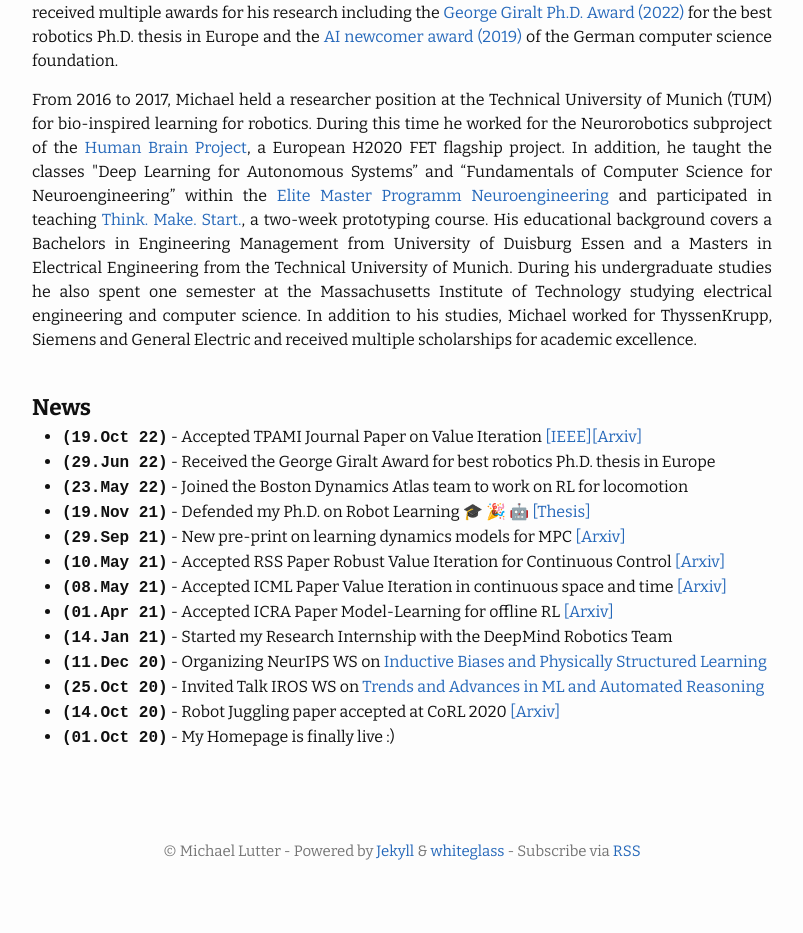
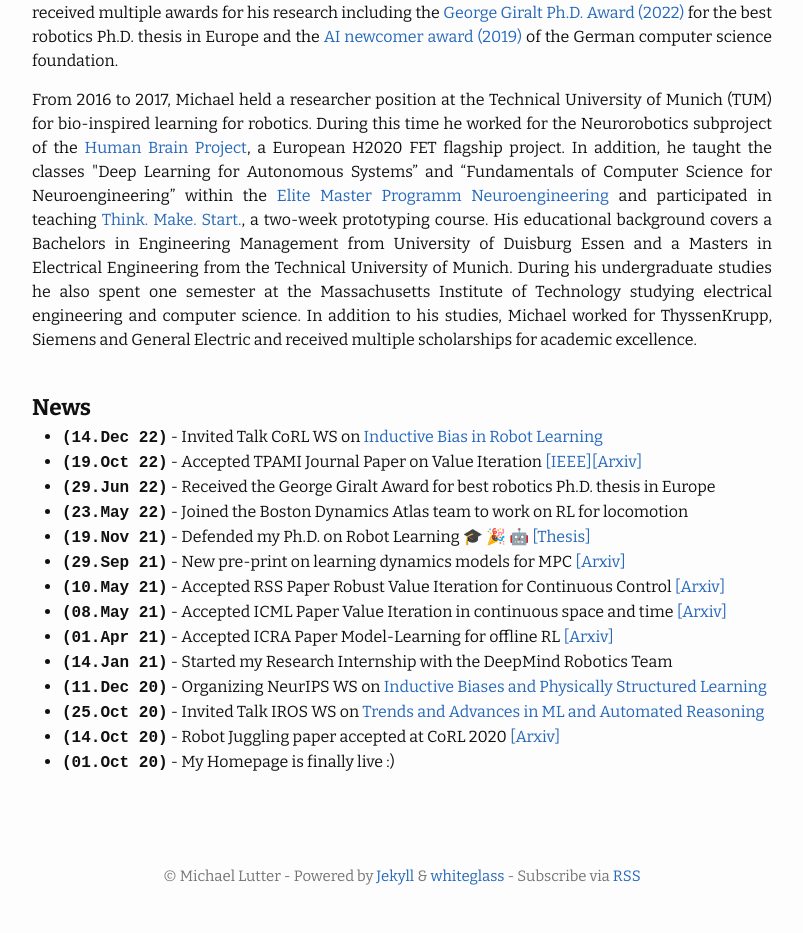
Before and after one commit to milutter/milutter.github.io, a Jekyll site: the page built from index.md, in a window 1280 px wide. Shown: the part 737-1670 px from the top of the page, without its empty margins (238-1041 px from the left). Built offline with Jekyll 4.4.1, drawn with Linux system fonts in a browser that asks for light colours; emoji names are drawn with the system emoji font; before the commit the page ends 1645 px from its top, so only the background shows below that.

Commit message:
add talk

```diff
--- a/index.md
+++ b/index.md
@@ -52,6 +52,7 @@ academic excellence.
 <br>
 <b><span style="font-size:6mm">News</span></b>
  <ul>
+<li><span style="font-family:'Courier New', monospace"><b>(14.Dec 22)</b></span> - Invited Talk CoRL WS on <a href="https://sites.google.com/view/corl-2022-inductive-bias-ws/home">Inductive Bias in Robot Learning</a></li>
 <li><span style="font-family:'Courier New', monospace"><b>(19.Oct 22)</b></span> - Accepted TPAMI Journal Paper on Value Iteration <a href="https://ieeexplore.ieee.org/document/9925102">[IEEE]</a><a href="https://arxiv.org/pdf/2110.01954.pdf">[Arxiv]</a></li>
 <li><span style="font-family:'Courier New', monospace"><b>(29.Jun 22)</b></span> - Received the George Giralt Award for best robotics Ph.D. thesis in Europe</li>
 <li><span style="font-family:'Courier New', monospace"><b>(23.May 22)</b></span> - Joined the Boston Dynamics Atlas team to work on RL for locomotion</li>
```
